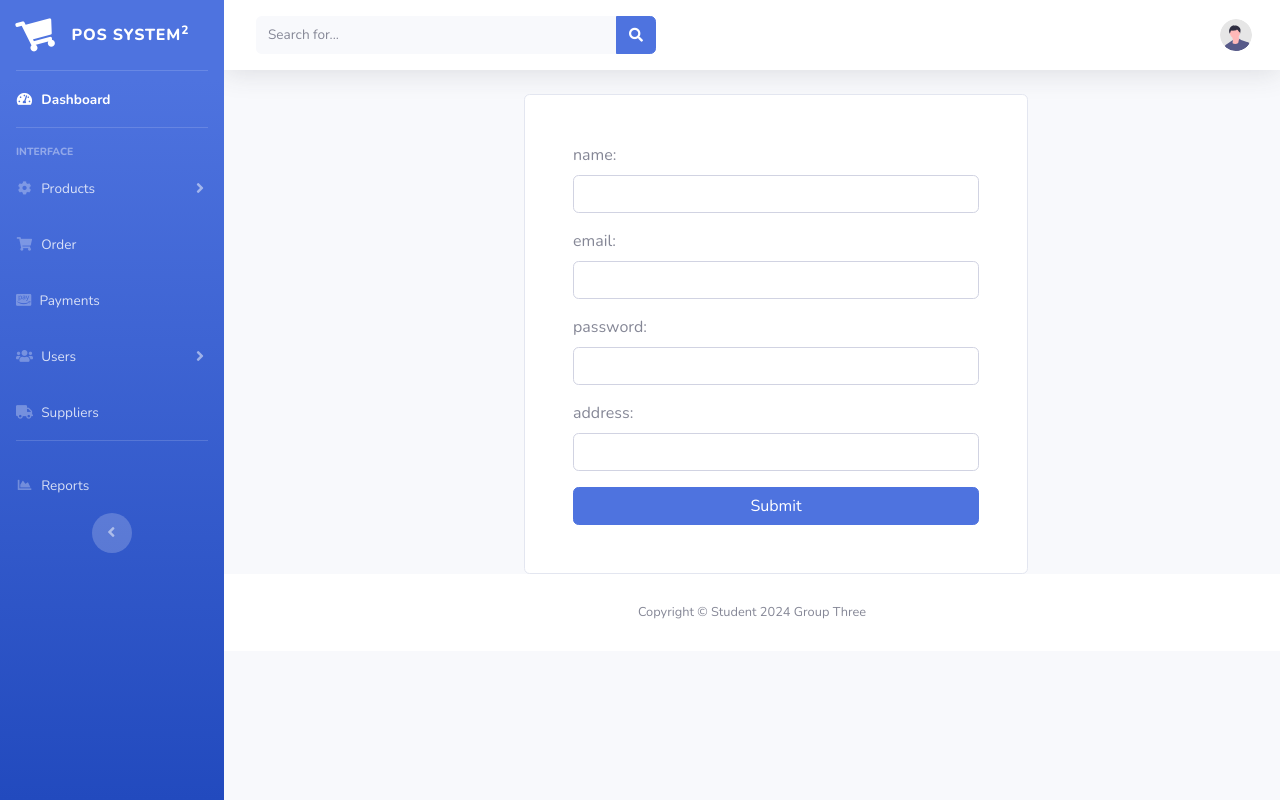
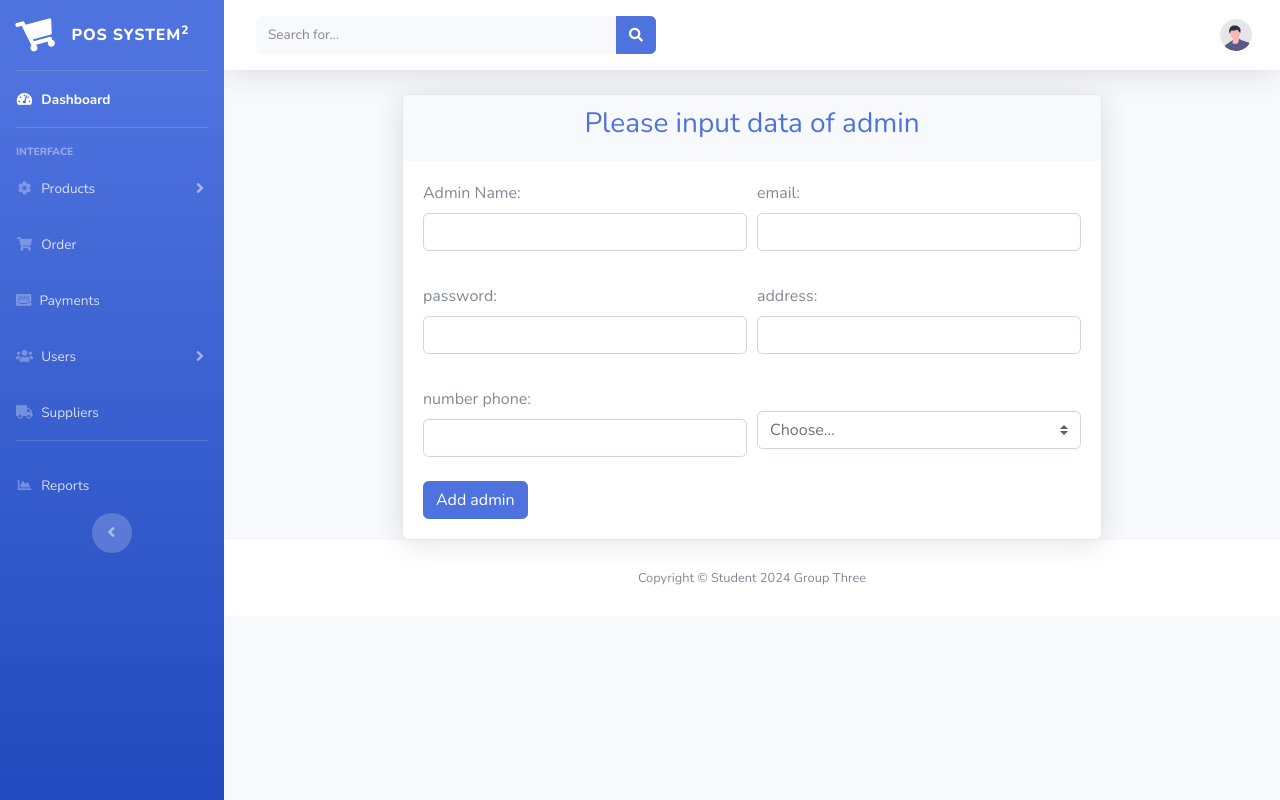
Before and after one commit to naydany/G3-POS-SYSTEM, a PHP site: page /form_admin in a window 1280 px wide. Run offline with PHP 8.4, Linux system fonts and the light colour scheme; data that the repository does not hold is empty; some libraries are stand-ins or nearby versions.

Commit message:
[feat] admin_login POS-87

```diff
--- a/controllers/adminlogin/admin_signin_check.controller.php
+++ b/controllers/adminlogin/admin_signin_check.controller.php
@@ -16,7 +16,7 @@ if ($_SERVER['REQUEST_METHOD'] == 'POST') {
             // $_SESSION['user'] = [$user['id'], $user['email']];
             $_SESSION['user'] = $user;
 
-            if ($user['role'] === 'Admin') {
+            if ($user['role'] === 'admin') {
                 header('Location:/admin');
             } else {
                 header('Location:/normal');
--- a/models/admin.model.php
+++ b/models/admin.model.php
@@ -1,15 +1,16 @@
 <?php
 
-function createAdmin( string $name, string $email, string $password, string $address ) : bool
+function createAdmin( string $name, string $email, string $password, string $address, string $role ) : bool
 {
 
     global $connection;
-    $statement = $connection->prepare("insert into users (name,password,email,address) values (:name,:password,:email,:address)");
+    $statement = $connection->prepare("insert into users (name,password,email,address,role) values (:name,:password,:email,:address,:role)");
     $statement->execute([
         ':name' => $name,
         ':password' => $password,
         ':email' => $email,
         ':address' => $address,
+        ':role' => $role,
     ]);
     return $statement->rowCount() > 0;
 }
--- a/views/admin/form_admin.view.php
+++ b/views/admin/form_admin.view.php
@@ -1,8 +1,8 @@
 <div class="container d-flex justify-content-center">
-    <div class="card p-5 ml-5 w-50">
-        <form action="controllers/admin/add_new_admin.controller.php" class='d-flex flex-xl-column' method='post'>
+    <!-- <div class="card p-5 ml-5 w-50"> -->
 
-            <div class="form-group">
+
+    <!-- <div class="form-group">
                 <label for="name">name:</label>
                 <input type="text" class="form-control" id="name" name ='name'>
             </div>
@@ -14,15 +14,74 @@
 
             <div class="form-group">
                 <label for="password">password:</label>
-                <input type="text" class="form-control" id="password" name='password'>
+                <input type="number" class="form-control" id="password" name='password'>
             </div>
 
             <div class="form-group">
                 <label for="address">address:</label>
                 <input type="text" class="form-control" id="address" name='address'>
+            </div> -->
+    <div class="row">
+        <div class="col">
+            <div class="card shadow " style="width: 700px;">
+                <div class="card-header border-0 text-primary text-center">
+                    <h3>Please input data of admin</h3>
+                </div>
+                <div class="card-body">
+                    <form action="../../controllers/admin/add_new_admin.controller.php" class='d-flex flex-xl-column' method='post'>
+                        <div class="form-row">
+                            <div class="col-md-6">
+                                <label>Admin Name:</label>
+                                <input type="text" name="name" class="form-control">
+                                <input type="hidden" name="prod_id" value="" class="form-control">
+                            </div>
+                            <div class="col-md-6">
+                                <label for="email">email:</label>
+                                <input type="text" class="form-control" id="email" name='email'>
+                            </div>
+                        </div>
+                        <hr>
+                        <div class="form-row">
+                            <div class="col-md-6">
+                                <label for="password">password:</label>
+                                <input type="number" class="form-control" id="password" name='password'>
+                            </div>
+                            <div class="col-md-6">
+                                <label for="address">address:</label>
+                                <input type="text" class="form-control" id="address" name='address'>
+                            </div>
+                        </div>
+                        <hr>
+                        <div class="form-row">
+                            <!-- <div class="col-md-12">
+                                <label>Product Description</label>
+                                <textarea rows="5" name="prod_desc" class="form-control" value=""></textarea>
+                            </div> -->
+                            <div class="col-md-6">
+                                <label for="number">number phone:</label>
+                                <input type="number" class="form-control" id="number" name='number'>
+                            </div>
+                            <div class="col-md-6 mt-4">
+                                <select class="custom-select" name="role" id="inputGroupSelect02">
+                                    <option selected>Choose...</option>
+                                    <option value="admin">Admin</option>
+                                </select>
+
+                            </div>
+                        </div>
+                        <br>
+                        <div class="form-row">
+                            <div class="col-md-6">
+                                <button type="submit" class="btn btn-primary">Add admin</button>
+                            </div>
+                        </div>
+                    </form>
+                </div>
             </div>
+        </div>
+    </div>
 
-            <button type="submit" class="btn btn-primary">Submit</button>
-        </form>
-    </div>
+
+    </form>
+
 </div>
--- a/views/admin/table_admin.view.php
+++ b/views/admin/table_admin.view.php
@@ -20,7 +20,6 @@
                 <th>ID</th>
                 <th>Name</th>
                 <th>Email</th>
-                <th>Password</th>
                 <th>Address</th>
                 <th>Action</th>
             </tr>
@@ -33,13 +32,12 @@
             <tr>
                 <td><?= $admin['id'] ?></td>
                 <td><?= $admin['name'] ?></td>
-                <td><?= $admin['password'] ?></td>
                 <td><?= $admin['email'] ?></td>
                 <td><?= $admin['address'] ?></td>
                 <td>
                     <div class="btn-group">
-                        <a href="controllers/admin/delete_admin.controller.php?id=<?=$admin['id']?>"><button class="btn btn-sm btn-danger" onclick="deleteAdmin(1)"style = "font-size: 10px"><i class="fas fa-trash"></i> Delete</button></a>
-                        <a href="/update_admin?id=<?=$admin['id']?>"><button class="btn btn-sm btn-success ml-3" onclick="updateAdmin(1)"style = "font-size: 10px"><i class="fas fa-edit"></i> Update</button></a>
+                        <a href="controllers/admin/delete_admin.controller.php?id=<?=$admin['id']?>"><button class="btn btn-sm btn-danger" onclick="deleteAdmin(1)"style = "font-size: 12px"><i class="fas fa-trash"></i> Delete</button></a>
+                        <a href="/update_admin?id=<?=$admin['id']?>"><button class="btn btn-sm btn-success ml-3" onclick="updateAdmin(1)"style = "font-size: 12px"><i class="fas fa-edit"></i> Update</button></a>
                     </div>
                 </td>
             </tr>
--- a/views/items/form_create_product_view.php
+++ b/views/items/form_create_product_view.php
@@ -10,7 +10,7 @@
             </div>
             <div class="form-group">
                 <label>Code</label>
-                <input type="number" class="form-control" placeholder="Enter Code" name="code">
+                <input type="text" class="form-control" placeholder="Enter Code" name="code">
             </div>
             <div class="form-group">
                 <label>Image</label>
--- a/views/staffs/create_form_staff.view.php
+++ b/views/staffs/create_form_staff.view.php
@@ -8,8 +8,8 @@
             </div>
 
             <div class="form-group">
-                <label for="number">number:</label>
-                <input type="text" class="form-control" id="number" name='number'>
+                <label for="number">number phone:</label>
+                <input type="number" class="form-control" id="number" name='number'>
             </div>
 
             <div class="form-group">
--- a/views/staffs/staff.view.php
+++ b/views/staffs/staff.view.php
@@ -42,8 +42,8 @@
                 <!-- <td class="text-center">1</td> -->
                 <td class="text-center">
                     <div class="btn-group">
-                        <a href="controllers/staffs/delete_staff.controller.php?id=<?=$staff['cas_id']?>"><button class="btn btn-sm btn-danger" onclick="deleteStaff(1)"style = "font-size: 10px"><i class="fas fa-trash"></i> Delete</button></a>
-                        <a href="/update_staff?id=<?=$staff['cas_id']?>"><button class="btn btn-sm btn-success ml-3" onclick="updateStaff(1)"style = "font-size: 10px"><i class="fas fa-edit"></i> Update</button></a>
+                        <a href="controllers/staffs/delete_staff.controller.php?id=<?=$staff['cas_id']?>"><button class="btn btn-sm btn-danger" onclick="deleteStaff(1)"style = "font-size: 12px"><i class="fas fa-trash"></i> Delete</button></a>
+                        <a href="/update_staff?id=<?=$staff['cas_id']?>"><button class="btn btn-sm btn-success ml-3" onclick="updateStaff(1)"style = "font-size: 12px"><i class="fas fa-edit"></i> Update</button></a>
                     </div>
                 </td>
             </tr>
```
Also changed, not shown: controllers/admin/add_new_admin.controller.php (+19 -13 lines), router.php (+0 -24 lines).
